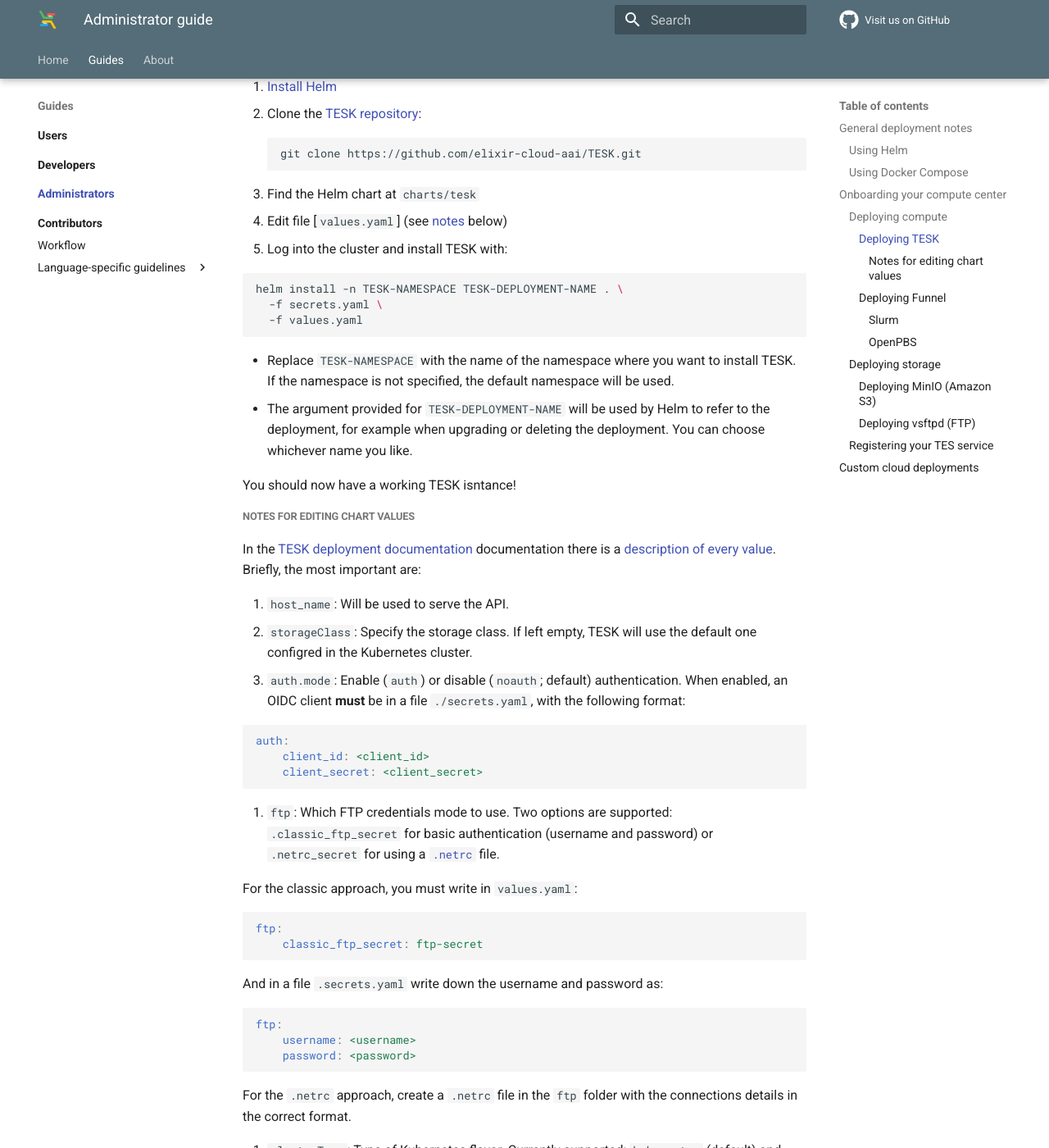
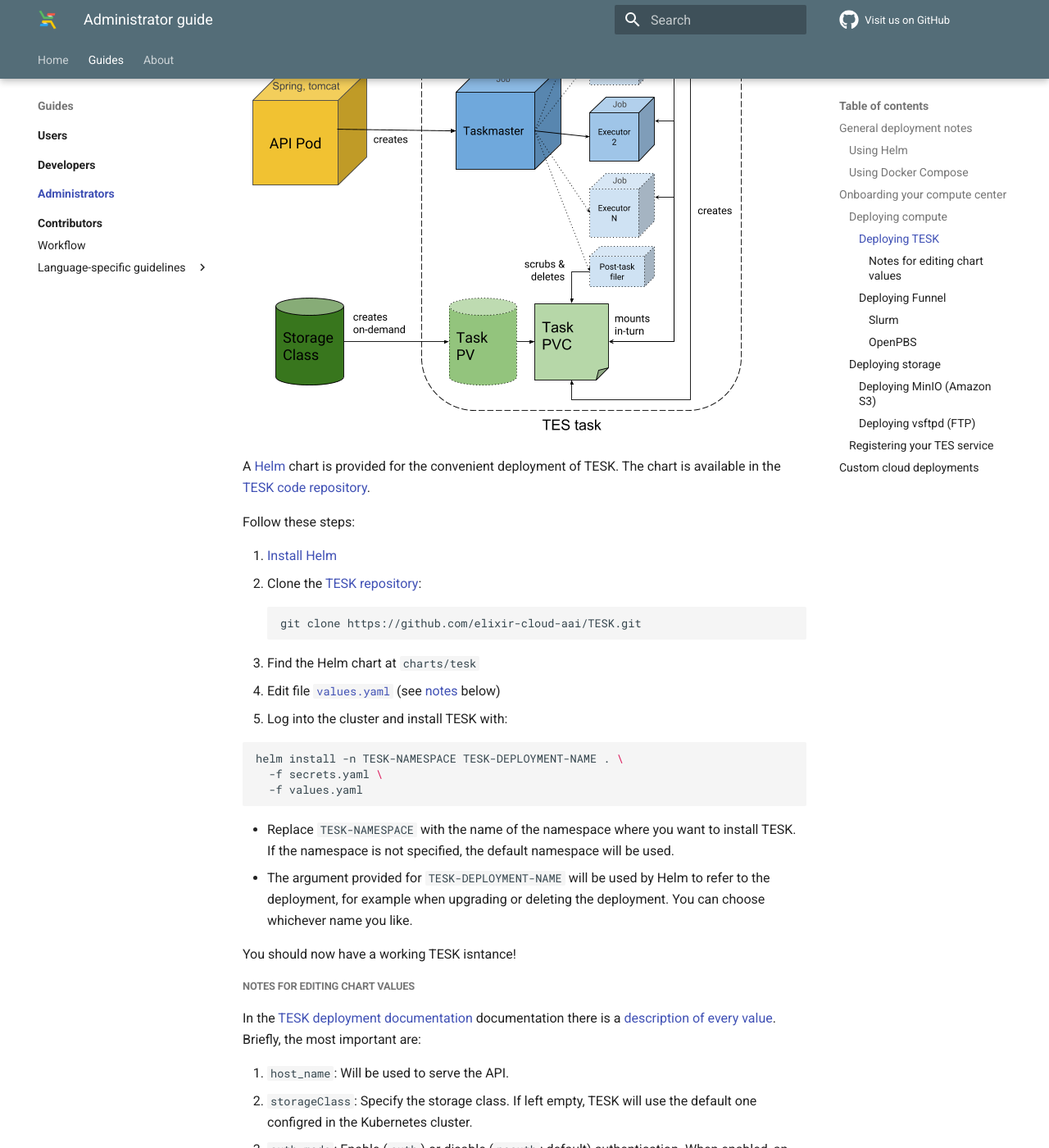
Before and after one commit to elixir-cloud-aai/elixir-cloud-aai.github.io, an MkDocs documentation site: the page built from docs/guides/guide-admin/index.md, in a window 1280 px wide and 1400 px high, scrolled down 2258 px. Shown: the whole window at 82% size. Built offline with MkDocs 1.6.1 and Material for MkDocs 9.7.7, drawn with Linux system fonts in a browser that asks for light colours; comment, search, counter and statistics services are not loaded; part of the change alters nothing that is shown.

````diff
--- a/docs/guides/guide-admin/index.md
+++ b/docs/guides/guide-admin/index.md
@@ -47,9 +47,8 @@ docker-compose up -d
 ```
 
 !!! note "Non-standard name or location of config file"
-
-   The command will be different if the Docker Compose config file is _not_ in
-   the current working directory and/or is _not_ called `docker-compose.yml`.
+    The command will be different if the Docker Compose config file is _not_ in
+    the current working directory and/or is _not_ called `docker-compose.yml`.
 
 This will bring the service up. The argument `-d` (or `--detach`) starts the
 app in daemonized mode, i.e., all launched containers that compose creates run
@@ -113,9 +112,8 @@ Follow these steps:
     ```
 
 3. Find the Helm chart at `charts/tesk`
-4. Edit file
-   [`values.yaml`]
-   (see [notes](#notes-for-editing-chart-values) below)
+4. Edit file [`values.yaml`][tesk-helm-values] (see
+   [notes](#notes-for-editing-chart-values) below)
 5. Log into the cluster and install TESK with:
 
    ```sh
@@ -238,18 +236,16 @@ If successfull Funnel should be listening on port `8080`.
 !!! warning "Under construction"
     More info coming soon...
 
-
 ### Deploying storage
 
 Follow the instructions below to connect your TES endpoint to one or more
 ELIXIR Cloud cloud storage solutions. The currently supported solutions are:
 
 - [MinIO][minio] (Amazon S3)
-- [`vsftpd`][vsftp] (FTP)
+- [`vsftpd`][vsftpd] (FTP)
 
 !!! note "Other storage solutions"
-
-   Other S3 and FTP implementations may work but have not being tested.
+    Other S3 and FTP implementations may work but have not being tested.
 
 #### Deploying MinIO (Amazon S3)
 
````
Also changed, not shown: docs/guides/guide-admin/images/tesk_architecture.png (added).
